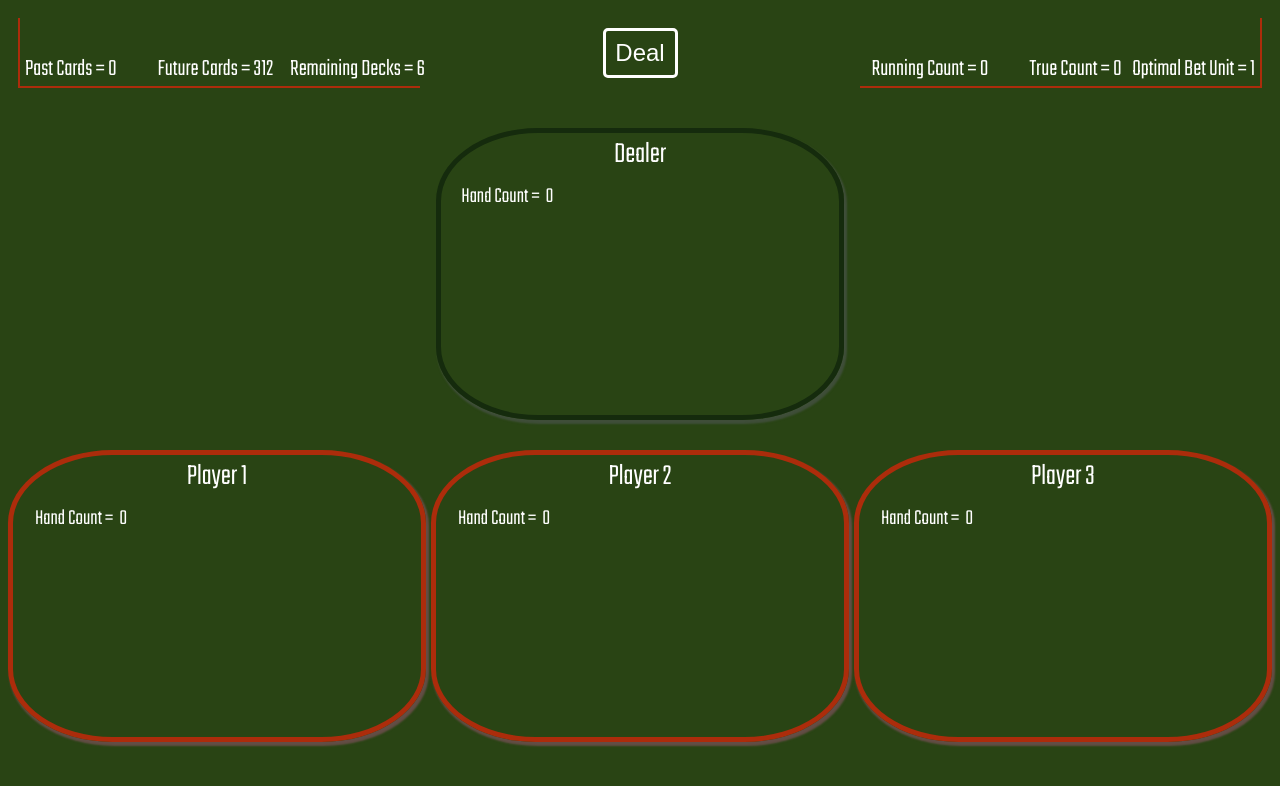
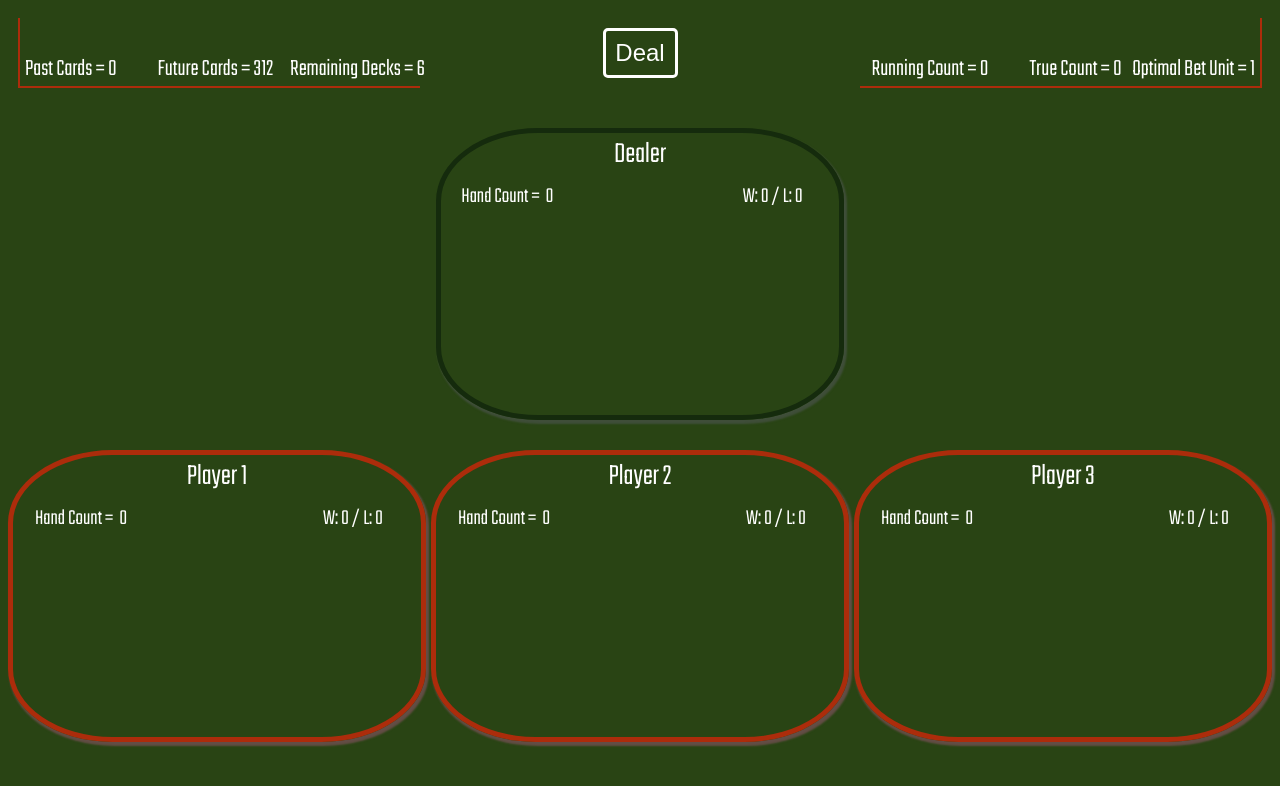
Before and after one commit to ElijahAdams/truecount21, an Angular app: page / in a window 1280 px wide. Shown: the top 786 px of the page. Built offline with nearby package versions, Linux system fonts and the light colour scheme.

Commit message:
recording wins and loses for each player.

```diff
--- a/src/app/app.component.ts
+++ b/src/app/app.component.ts
@@ -1,4 +1,4 @@
-/* tslint:disable:no-trailing-whitespace prefer-const */
+/* tslint:disable:no-trailing-whitespace prefer-const max-line-length */
 import {AfterViewInit, Component, ElementRef, OnInit, ViewChild} from '@angular/core';
 import {DealingService} from './dealing.service';
 
@@ -21,11 +21,11 @@ export class AppComponent implements OnInit, AfterViewInit {
    */
   // Display betting units.
   players = [
-    {num: 0, hand: [], isTurn: false, win: '', isDealer: false, count: 0},
-    {num: 1, hand: [], isTurn: false, win: '', isDealer: false, count: 0},
-    {num: 2, hand: [], isTurn: false, win: '', isDealer: false, count: 0}
+    {num: 0, hand: [], isTurn: false, win: '', isDealer: false, count: 0, winCount: 0, loseCount: 0, splitFrom: ''},
+    {num: 1, hand: [], isTurn: false, win: '', isDealer: false, count: 0, winCount: 0, loseCount: 0, splitFrom: ''},
+    {num: 2, hand: [], isTurn: false, win: '', isDealer: false, count: 0, winCount: 0, loseCount: 0, splitFrom: ''}
     ];
-  dealer = {num: this.players.length, hand: [], isTurn: false, win: '', isDealer: true, count: 0};
+  dealer = {num: this.players.length, hand: [], isTurn: false, win: '', isDealer: true, count: 0, winCount: 0, loseCount: 0, splitFrom: ''};
   dealerTotal;
   singleDeckCardArray = ['2', '3', '4', '5', '6', '7', '8', '9', '10', 'J', 'Q', 'K', 'A'];
   suites = ['spades', 'clubs', 'hearts', 'diamonds'];
@@ -58,6 +58,11 @@ export class AppComponent implements OnInit, AfterViewInit {
     this.populateDeck();
     this.setShoots();
     this.tableReset();
+    this.players = [
+      {num: 0, hand: [], isTurn: false, win: '', isDealer: false, count: 0,  winCount: 0, loseCount: 0, splitFrom: ''},
+      {num: 1, hand: [], isTurn: false, win: '', isDealer: false, count: 0,  winCount: 0, loseCount: 0, splitFrom: ''},
+      {num: 2, hand: [], isTurn: false, win: '', isDealer: false, count: 0,  winCount: 0, loseCount: 0, splitFrom: ''}
+    ];
     this.pastCardsLength = 0;
     this.runningCount = 0;
     this.trueCount = 0;
@@ -94,13 +99,13 @@ export class AppComponent implements OnInit, AfterViewInit {
   }
 
   startRound() {
+    this.hasStarted = true;
     if (this.sixDeckCardArray.length < 78 ) {
       this.gameRestart();
     }
 
     this.tableReset().then(value => {
       this.initialDeal();
-      this.hasStarted = true;
     });
   }
   async tableReset() {
@@ -109,12 +114,9 @@ export class AppComponent implements OnInit, AfterViewInit {
     if (this.sixDeckCardArray.length !== 312) {
       await this.delay();
     }
-    this.players = [
-      {num: 0, hand: [], isTurn: false, win: '', isDealer: false, count: 0},
-      {num: 1, hand: [], isTurn: false, win: '', isDealer: false, count: 0},
-      {num: 2, hand: [], isTurn: false, win: '', isDealer: false, count: 0}
-    ];
-    this.dealer = {num: this.players.length, hand: [], isTurn: false, win: '', isDealer: true, count: 0};
+    this.resetPlayerHands();
+    // this.resetPlayerHands();
+    this.dealer = {num: this.players.length, hand: [], isTurn: false, win: '', isDealer: true, count: 0,  winCount: 0, loseCount: 0, splitFrom: ''};
     this.dealerTotal = '';
   }
 
@@ -148,7 +150,8 @@ export class AppComponent implements OnInit, AfterViewInit {
 
   async delayedCardDeal(player) {
     await this.delay();
-    player.hand.push(this.deal());
+    // player.hand.push(this.deal());
+    player.hand.push({card: '2', suite: 'spades', value: 2});
   }
 
   delay() {
@@ -188,7 +191,10 @@ export class AppComponent implements OnInit, AfterViewInit {
       isTurn: false,
       win: '',
       isDealer: false,
-      count: 0
+      count: 0,
+      winCount: 0,
+      loseCount: 0,
+      splitFrom: playerNum.toString()
     };
     this.isAnimationDisabled = true;
     this.players.splice(nextPlayerNum, 0, splitPlayer);
@@ -358,8 +364,10 @@ export class AppComponent implements OnInit, AfterViewInit {
         const playerTotal = player.hand.reduce(this.dealingService.addCards, {value: 0}).value;
         if (playerTotal <= 21 ) {
           player.win = 'Win';
+          player.winCount += 1;
         } else {
           player.win = 'Lose';
+          player.loseCount += 1;
         }
       }
     } else {
@@ -370,13 +378,16 @@ export class AppComponent implements OnInit, AfterViewInit {
             player.win = 'Push';
           } else {
             player.win = 'Win';
+            player.winCount += 1;
           }
         } else if (playerTotal > this.dealerTotal && playerTotal <= 21) {
           player.win = 'Win';
+          player.winCount += 1;
         } else if (playerTotal === this.dealerTotal) {
           player.win = 'Push';
         } else {
           player.win = 'Lose';
+          player.loseCount += 1;
         }
       }
     }
@@ -425,4 +436,30 @@ export class AppComponent implements OnInit, AfterViewInit {
     return allBusted;
   }
 
+  resetPlayerHands() {
+      // find where the split came from and add the winnings to orginal player. then splice it out.
+    for (let i = 0; i < this.players.length; i++) {
+      if (this.players[i].splitFrom !== '') {
+        // const playerSplitFrom = parseInt(this.players[i].splitFrom, 10);
+        // this.players[playerSplitFrom].winCount += this.players[i].winCount;
+        // this.players[playerSplitFrom].loseCount += this.players[i].loseCount;
+        this.players.splice(i, 1);
+      }
+    }
+
+    // retain wins and loses and player number
+    for (let i = 0; i < this.players.length; i++) {
+     this.players[i] = {
+       num: i,
+       hand: [],
+       isTurn: false,
+       win: '',
+       isDealer: false,
+       count: 0,
+       winCount: this.players[i].winCount,
+       loseCount: this.players[i].loseCount,
+       splitFrom: ''
+     };
+    }
+  }
 }
--- a/src/app/playing-hand/playing-hand.component.html
+++ b/src/app/playing-hand/playing-hand.component.html
@@ -9,7 +9,7 @@
       <span *ngIf="winnersUpdated && player.win==='Lose'" [@lickadyLose]>{{player.win}}</span>
       <span *ngIf="winnersUpdated && player.win==='Push'" [@pushadyPush]>{{player.win}}</span>
     </p>
-    <p class="col"></p>
+    <p class="col"> W: {{player.winCount}} /  L: {{player.loseCount}}</p>
   </div>
 
   <div class="scoreContainer">
```
